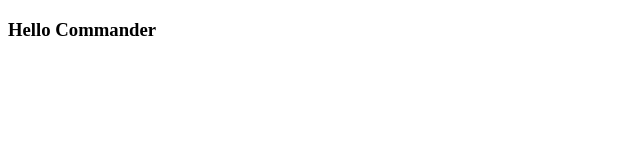
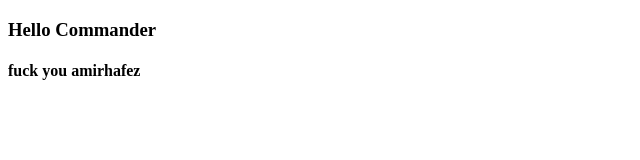
Before and after one commit to amirrezald1343/nuxtJs_working, a plain HTML site: page index.html in a window 1280 px wide. Shown: the whole page, without its empty margins (0-640 px from the left). Drawn offline with Linux system fonts and the light colour scheme.

Commit message:
add footer

```diff
--- a/index.html
+++ b/index.html
@@ -10,5 +10,8 @@
     <header>
         <h3>Hello Commander</h3>
     </header>
+    <footer>
+        <h4>fuck you amirhafez</h4>
+    </footer>
 </body>
 </html>
```
